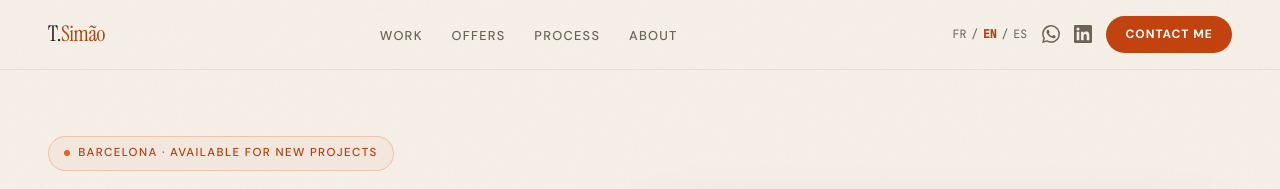
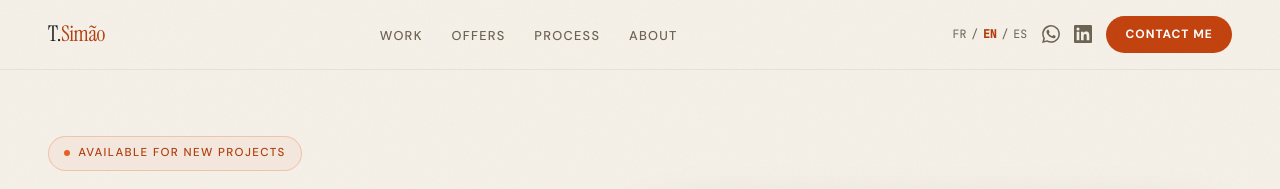
Before and after one commit to 6maotro/portfolio-ia, a plain HTML site: page en/index.html in a window 1280 px wide. Shown: the top 189 px of the page. Drawn offline with Linux system fonts and the light colour scheme.

Commit message:
Update index.html

```diff
--- a/en/index.html
+++ b/en/index.html
@@ -232,7 +232,7 @@ footer{display:flex;justify-content:space-between;padding:1.6rem 3rem;border-top
 
 <header class="hero" id="top">
   <div class="hero-text">
-    <div class="hero-badge">Barcelona · Available for new projects</div>
+    <div class="hero-badge">Available for new projects</div>
     <h1>Video ads that tell a story,<br><em>and sell.</em></h1>
     <p class="hero-sub">I make AI video ads from <strong>real footage of your shop or your products</strong>. As a former traffic manager, I ran <strong>€260K a year</strong> in Meta and Google ads: every story is built to hook in the first seconds and make people act.</p>
     <div class="hero-btns">
```
